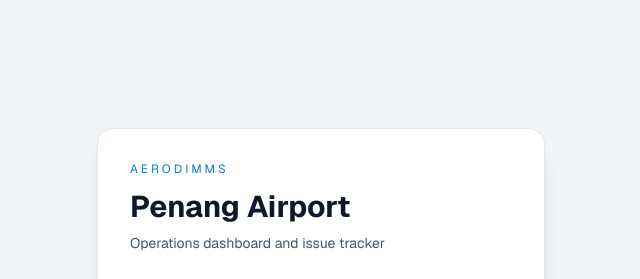
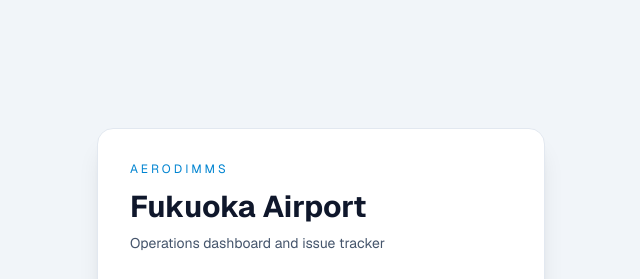
Before and after one commit to NezuNezumi-175/aerodimms, a Next.js app: page /login in a window 1280 px wide. Shown: the top 279 px of the page, without its empty margins (319-959 px from the left). Built offline with nearby package versions, Linux system fonts and the light colour scheme.

Commit message:
fix: update airport name from Penang to Fukuoka in login panel

```diff
--- a/components/login-panel.tsx
+++ b/components/login-panel.tsx
@@ -62,7 +62,7 @@ export function LoginPanel() {
             AeroDIMMS
           </p>
           <h1 className="mt-3 text-3xl font-bold text-slate-900">
-            Penang Airport
+            Fukuoka Airport
           </h1>
           <p className="mt-2 text-sm text-slate-600">
             Operations dashboard and issue tracker
```
